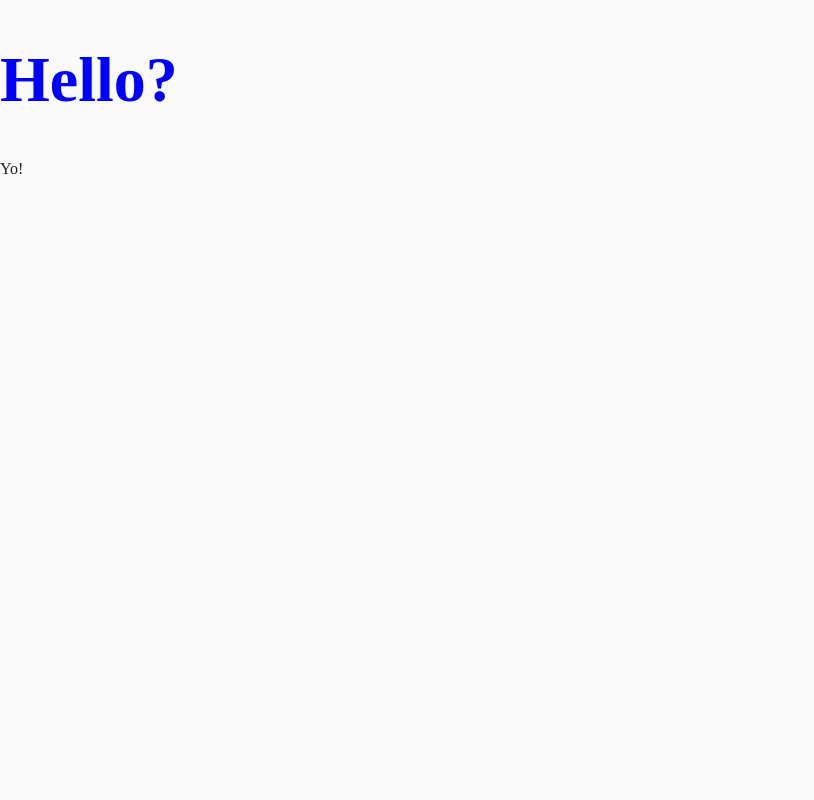
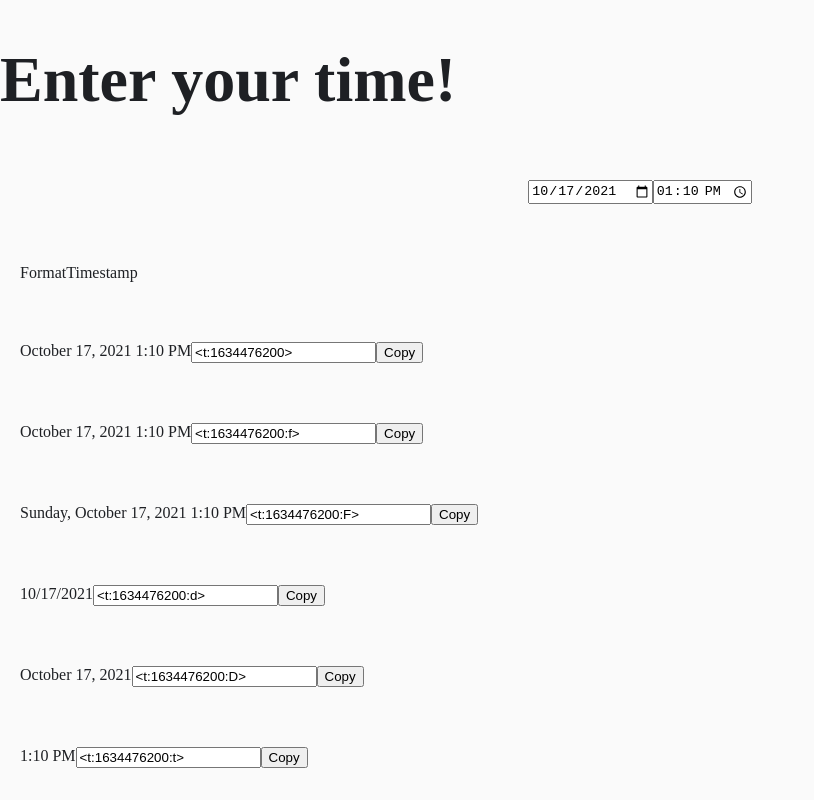
Before and after one commit to NiklasPeterson/timestamps, a Next.js app: page / in a window 1280 px wide. Shown: the top 800 px of the page, without its empty margins (0-814 px from the left). Built offline with nearby package versions, Linux system fonts and the light colour scheme.

Commit message:
Adds timestamp formatter code

```diff
--- /dev/null
+++ b/components/CodeGroup.jsx
@@ -0,0 +1,20 @@
+const CodeGroup = props => {
+
+  const copyText = e => {
+    navigator.clipboard.writeText(props.value);
+  }
+
+  return (
+    <div style={{display: "flex", position: "relative"}}>
+      <input
+        label={props.label}
+        value={props.value}
+        variant="outlined">
+      </input>
+      <button onClick={copyText}>Copy</button>
+
+    </div>
+  );
+}
+
+export default CodeGroup;
--- a/components/GlobalStyle.jsx
+++ b/components/GlobalStyle.jsx
@@ -20,12 +20,4 @@ export const GlobalStyle = createGlobalStyle`
       --color-text: #fafafa;
     }
   }
-
 `
-
-export const theme = {
-  colors: {
-    primary: 'blue',
-    secondary: 'green',
-  },
-}
--- /dev/null
+++ b/components/ResultRow.jsx
@@ -0,0 +1,15 @@
+const ResultRow = props => {
+  return (
+    <div style={{padding: "20px", margin:"20px 0"}}>
+      <div style={{display: "flex"}}>
+        {props.children.map( (child, i) =>
+            <div key={i} item>
+              {child}
+            </div>
+        )}
+      </div>
+    </div>
+  );
+}
+
+export default ResultRow;
--- /dev/null
+++ b/components/TimeForm.jsx
@@ -0,0 +1,38 @@
+import React, { useState, useEffect } from 'react';
+import moment from "moment";
+
+const TimeForm = props => {
+
+  const [date, setDate] = useState(moment(new Date()).format('YYYY-MM-DD'));
+  const [time, setTime] = useState(moment(new Date()).format('HH:mm'));
+
+  useEffect( () => {
+    const dateTime = new Date(`${date}T${time}`);
+    props.newTime(dateTime);
+  }, [date, time]);
+
+  return (
+    <div style={{padding: "20px"}}>
+      <div style={{display: "flex", justifyContent: "center"}}>
+          <input
+            label="Date"
+            type="date"
+            onChange={ e => setDate(e.target.value) }
+            defaultValue={ date }
+            InputLabelProps={{ shrink: true }}
+          />
+
+          <input
+            label="Time"
+            type="time"
+            onChange={ e => setTime(e.target.value) }
+            defaultValue={ time }
+            InputLabelProps={{ shrink: true }}
+          />
+      </div>
+    </div>
+  );
+
+}
+
+export default TimeForm;
--- /dev/null
+++ b/components/TimeStamps.jsx
@@ -0,0 +1,66 @@
+import React, { useState, useEffect } from "react";
+import moment from "moment";
+import ResultRow from "./ResultRow";
+import CodeGroup from './CodeGroup';
+
+const TimeStamps = props => {
+
+  const [timestamp, setTimestamp] = useState("");
+
+  useEffect( () => {
+    setTimestamp(Date.parse(props.dateTime)/1000);
+  }, [props.dateTime])
+
+  return (
+    <>
+
+      <ResultRow>
+        <span>Format</span>
+        <span>Timestamp</span>
+      </ResultRow>
+
+      <ResultRow>
+        <span>{moment(props.dateTime).format('LLL')}</span>
+        <CodeGroup label="Default Date Time" value={`<t:${timestamp}>`} />
+      </ResultRow>
+
+      <ResultRow>
+        <span>{moment(props.dateTime).format('LLL')}</span>
+        <CodeGroup label="Short Date Time" value={`<t:${timestamp}:f>`} />
+      </ResultRow>
+
+      <ResultRow>
+        <span>{moment(props.dateTime).format('LLLL')}</span>
+        <CodeGroup label="Long Date Time" value={`<t:${timestamp}:F>`} />
+      </ResultRow>
+
+      <ResultRow>
+        <span>{moment(props.dateTime).format('L')}</span>
+        <CodeGroup label="Short Date" value={`<t:${timestamp}:d>`} />
+      </ResultRow>
+
+      <ResultRow>
+        <span>{moment(props.dateTime).format('LL')}</span>
+        <CodeGroup label="Long Date" value={`<t:${timestamp}:D>`} />
+      </ResultRow>
+
+      <ResultRow>
+        <span>{moment(props.dateTime).format('LT')}</span>
+        <CodeGroup label="Short Time" value={`<t:${timestamp}:t>`} />
+      </ResultRow>
+
+      <ResultRow>
+        <span>{moment(props.dateTime).format('Ltimestamp')}</span>
+        <CodeGroup label="Long Time" value={`<t:${timestamp}:T>`} />
+      </ResultRow>
+
+      <ResultRow>
+        <span>{moment(props.dateTime).fromNow()}</span>
+        <CodeGroup label="Relative Time" value={`<t:${timestamp}:R>`} />
+      </ResultRow>
+
+    </>
+  );
+}
+
+export default TimeStamps;
--- a/components/Title.jsx
+++ b/components/Title.jsx
@@ -2,7 +2,6 @@ import styled from 'styled-components'
 
 const ScTitle = styled.h1`
   font-size: 64px;
-  color: ${({ theme }) => theme.colors.primary};
 `
 
 const Title = (props) => (
--- a/pages/_app.jsx
+++ b/pages/_app.jsx
@@ -1,13 +1,10 @@
-import { ThemeProvider } from 'styled-components'
-import { GlobalStyle, theme } from '../components/GlobalStyle'
+import { GlobalStyle } from '../components/GlobalStyle'
 
 export default function App({ Component, pageProps }) {
   return (
     <>
       <GlobalStyle/>
-      <ThemeProvider theme={theme}>
         <Component {...pageProps} />
-      </ThemeProvider>
     </>
   )
 }
--- a/pages/index.jsx
+++ b/pages/index.jsx
@@ -1,7 +1,22 @@
+import React, { useState, useEffect } from 'react';
 import Head from 'next/head'
+import TimeForm from '../components/TimeForm';
+import TimeStamps from '../components/TimeStamps';
 import Title from '../components/Title'
 
 export default function Home() {
+  const [dateTime, setDateTime] = useState({});
+
+  useEffect( () => {
+    const date = new Date();
+    date.setSeconds(0);
+    setDateTime(date);
+  }, [])
+
+  const gotATime = dateTime => {
+    setDateTime(dateTime);
+  }
+
   return (
   <>
     <Head>
@@ -10,8 +25,11 @@ export default function Home() {
         <link rel="icon" href="/favicon.ico" />
     </Head>
 
-    <Title>Hello?</Title>
-    <p>Yo!</p>
+    <main>
+      <Title>Enter your time!</Title>
+      <TimeForm newTime={gotATime} />
+      <TimeStamps dateTime={dateTime} />
+    </main>
   </>
   )
 }
```
Lines whose indentation alone changed are shown as unchanged.
